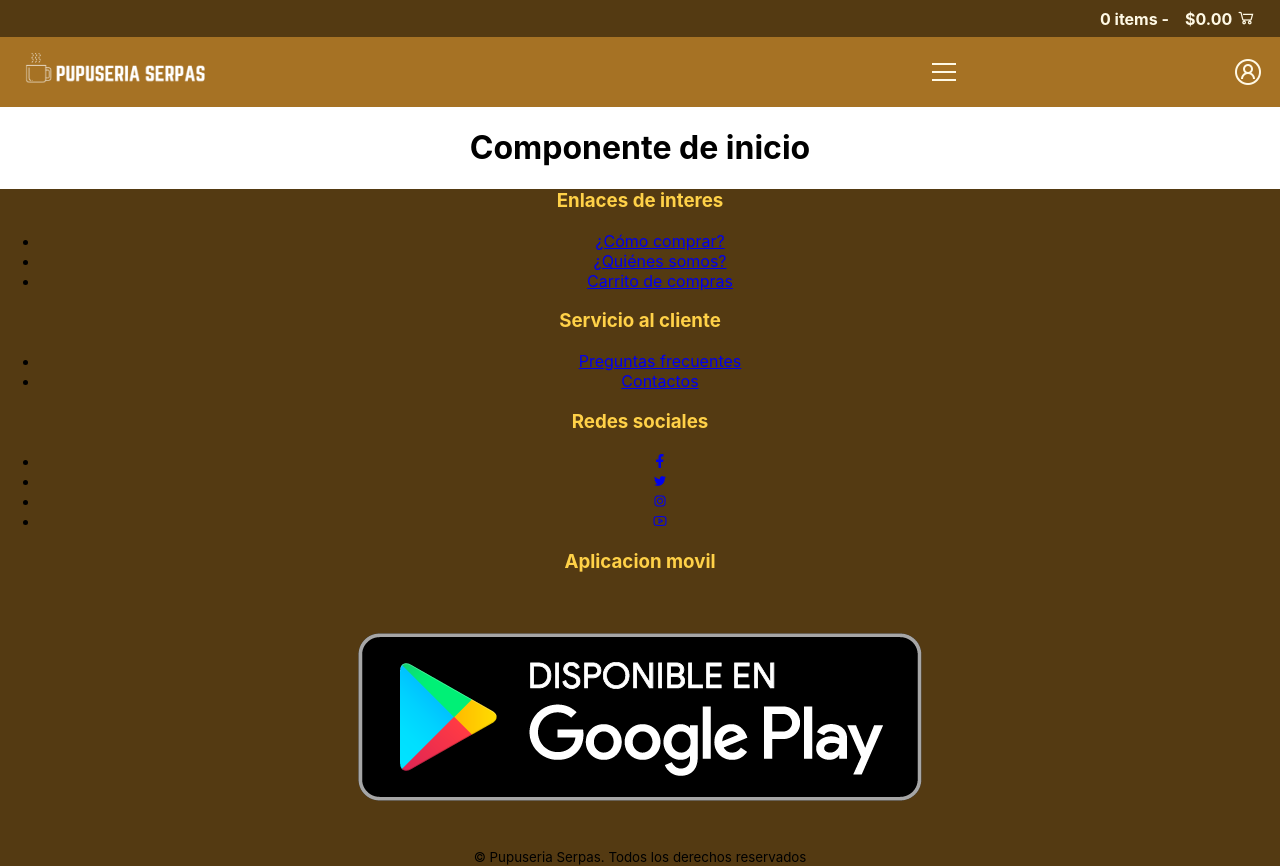
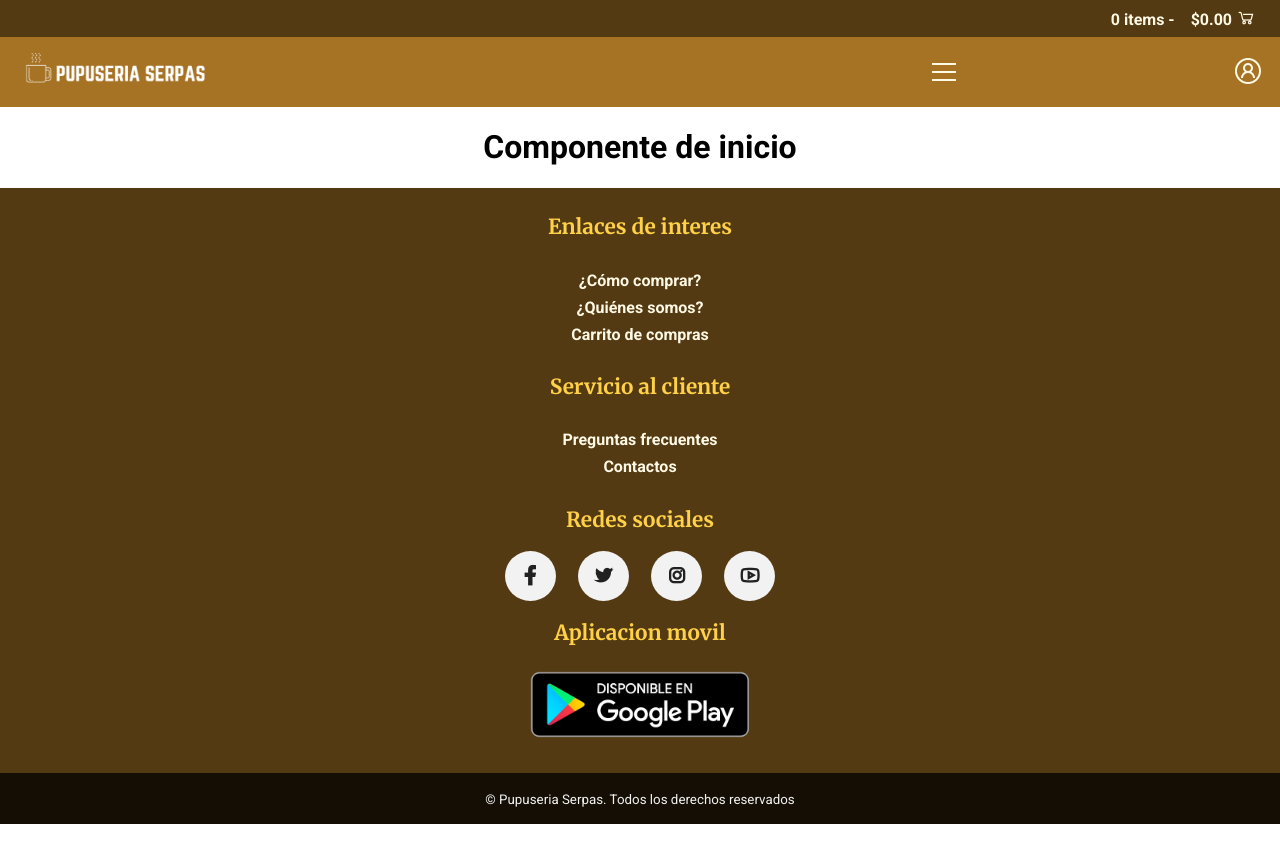
Before and after one commit to Carrillo11/proyecto-catedra-dps, a React (Create React App) app: page / in a window 1280 px wide. After the commit the page ends 824 px from the top, so only its background shows below. Built offline with nearby package versions, Linux system fonts and the light colour scheme.

Commit message:
Finalizado - Footer de enlaces y de copyright del sitio web

```diff
--- a/public/index.html
+++ b/public/index.html
@@ -10,6 +10,7 @@
       content="Web site created using create-react-app"
     />
 
+    <link href="https://fonts.googleapis.com/css2?family=Merriweather:wght@300;400;700&family=Roboto:wght@300;400;700&display=swap" rel="stylesheet">
     <link rel="stylesheet" href="https://maxst.icons8.com/vue-static/landings/line-awesome/line-awesome/1.3.0/css/line-awesome.min.css">
 
     <link rel="apple-touch-icon" href="%PUBLIC_URL%/logo192.png" />
--- a/src/componentes/elementos/Footer/Footer.css
+++ b/src/componentes/elementos/Footer/Footer.css
@@ -1,7 +1,67 @@
+/*
+Estilos del contenedor del footer de los enlaces
+y el footer del copyright
+*/
+
 .footer-contenedor {
     background: #543A12;
 }
 
+/* Estilos del footer de los enlaces */
+
+.footer {
+    padding: 1em 0;
+}
+
 .footer h3 {
     color: #FFD148;
+    font-family: 'Merriweather', Arial, Helvetica, sans-serif;
+    font-size: 1.3em;
+    margin: 0;
+    padding: .5em 0;
 }
+
+.footer ul {
+    list-style: none;
+    padding: 0;
+}
+
+.footer ul li {
+    padding: .25em 0;
+}
+
+.footer ul li a {
+    color: #FFF9E5;
+    font-weight: bold;
+    text-decoration: none;
+}
+
+.footer img {
+    width: 250px;
+}
+
+.footer .redesSociales ul li {
+    display: inline-block;
+}
+
+.footer .redesSociales ul li a {
+    background: #F2F2F2;
+    border: 3px solid transparent;
+    border-radius: 50%;
+    color: #212121;
+    font-size: 1.4em;
+    margin: 0 .5em;
+    padding: .4em .5em;
+}
+
+.footer .redesSociales ul li a:hover {
+    border-color: #212121;
+}
+
+/* Estilos del footer del copyright */
+
+.copyright {
+    background: #150E04;
+    color: #F2F2F2;
+    padding: 1em;
+}
--- a/src/index.css
+++ b/src/index.css
@@ -1,7 +1,7 @@
 body {
   box-sizing: border-box;
   margin: 0;
-  font-family: -apple-system, BlinkMacSystemFont, 'Segoe UI', 'Roboto', 'Oxygen',
+  font-family: 'Roboto',-apple-system, BlinkMacSystemFont, 'Segoe UI', 'Roboto', 'Oxygen',
     'Ubuntu', 'Cantarell', 'Fira Sans', 'Droid Sans', 'Helvetica Neue',
     sans-serif;
   -webkit-font-smoothing: antialiased;
```
